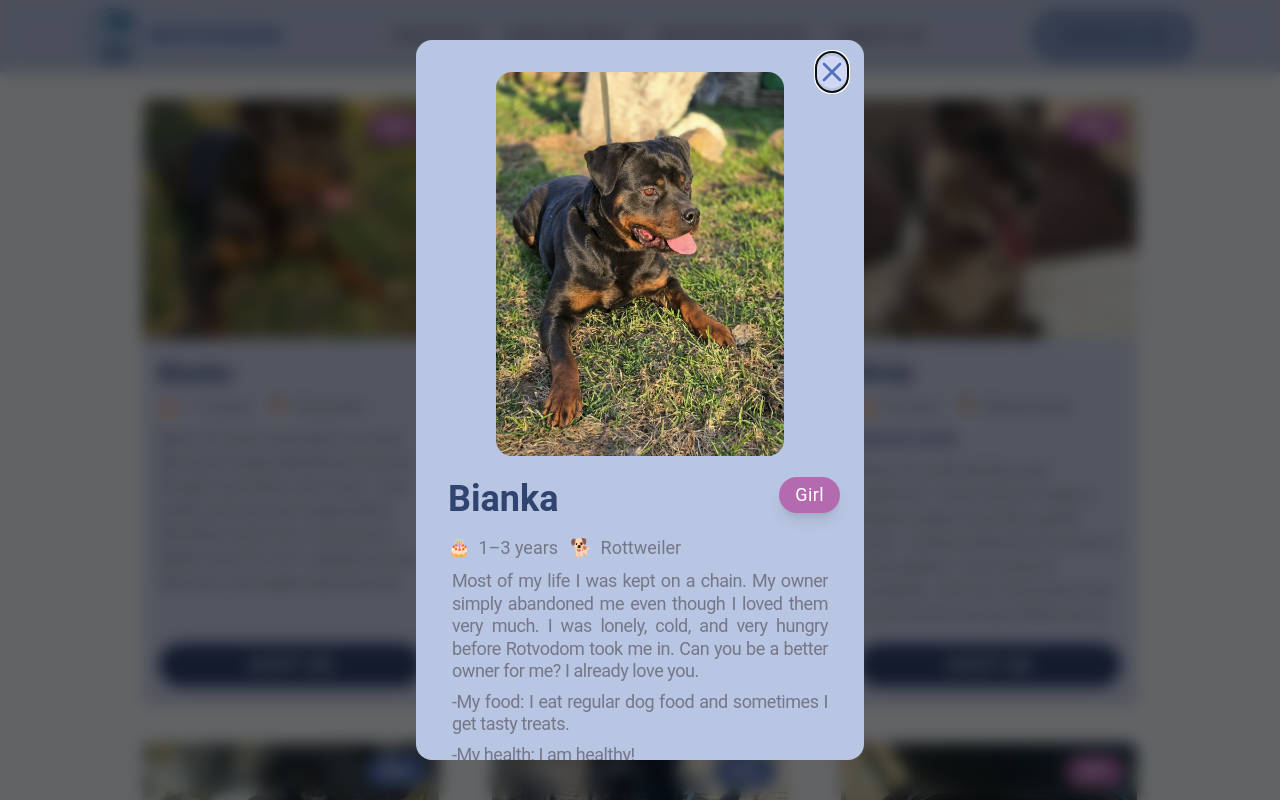
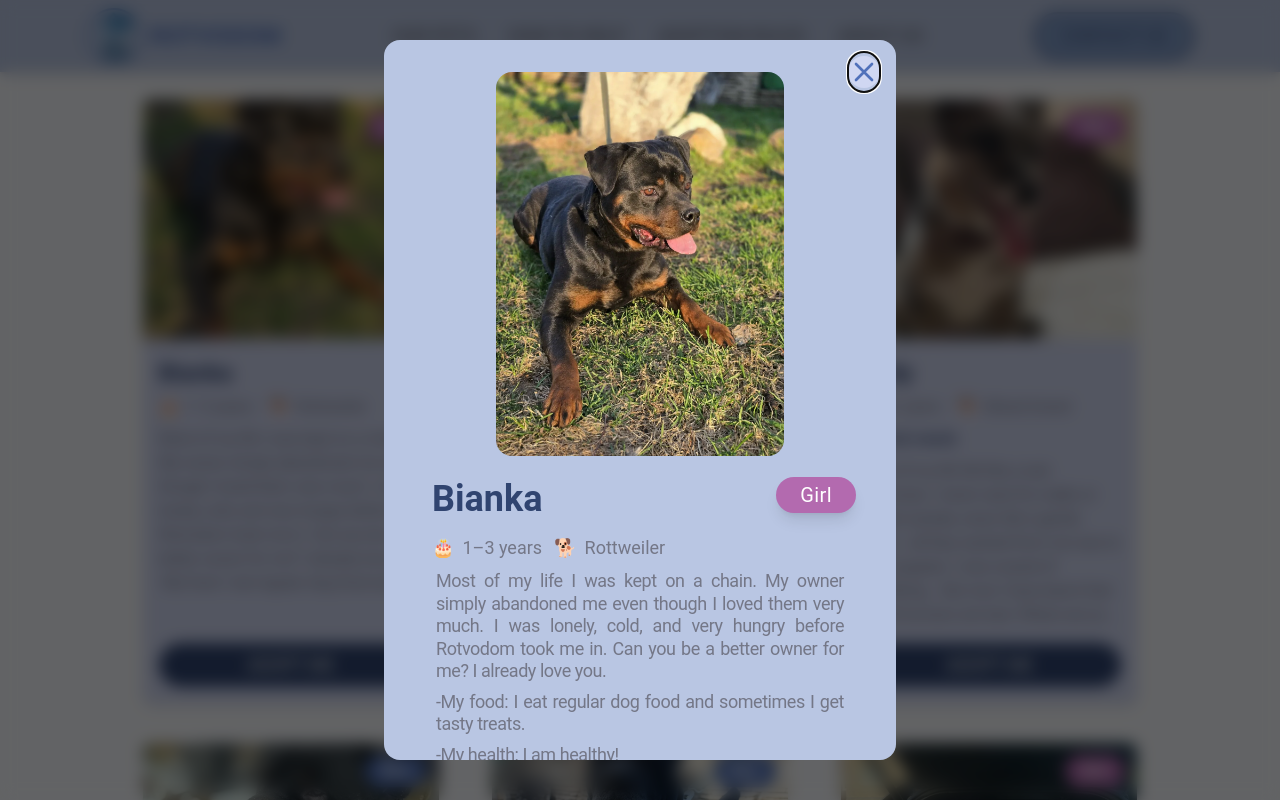
Before and after one commit to bavayra/dog-shelter, a React (Vite) app: page / in a window 1280 px wide. Both pictures are taken after a click on the element 290 px from the left and 1745 px from the top of the page. Shown: the part 1345-2145 px from the top of the page. Built offline with nearby package versions, Linux system fonts and the light colour scheme; a web font is replaced by a local one.

Commit message:
style(dogModal-834): increased w of the btn, increased w of the modal container, increased font size and px for the gender badge

```diff
--- a/src/components/DogModal.tsx
+++ b/src/components/DogModal.tsx
@@ -99,7 +99,7 @@ const DogModal = ({ dog, isOpen, onClose }: DogModalProps) => {
       aria-labelledby="modal-title"
     >
       <div
-        className="bg-primary-200 4xl:max-h-[82vh] 5xl:max-w-2xl 6xl:max-w-xl 5xl:tracking-tight 5xl:px-4 relative mx-4 max-h-[90vh] w-full max-w-3xl overflow-y-auto rounded-2xl md:max-w-md"
+        className="bg-primary-200 4xl:max-h-[82vh] 5xl:max-w-2xl tablet-lg:max-w-lg tablet-lg:px-4 6xl:max-w-xl 5xl:tracking-tight 5xl:px-4 relative mx-4 max-h-[90vh] w-full max-w-3xl overflow-y-auto rounded-2xl md:max-w-md"
         onClick={(e) => e.stopPropagation()}
         ref={modalRef}
       >
@@ -152,9 +152,9 @@ const DogModal = ({ dog, isOpen, onClose }: DogModalProps) => {
               {name}
             </h3>
             <div
-              className={`absolute top-74 right-4 md:static ${genderBadgeColor} 5xl:py-4 6xl:py-2 flex items-center gap-1 rounded-full px-4 py-1 tracking-wide text-white shadow-lg 2xl:px-5`}
+              className={`absolute top-74 right-4 md:static ${genderBadgeColor} 5xl:py-4 6xl:py-2 tablet-lg:px-6 flex items-center gap-1 rounded-full px-4 py-1 tracking-wide text-white shadow-lg 2xl:px-5`}
             >
-              <span className="tablet-sm:text-lg 5xl:text-2xl text-base">
+              <span className="tablet-sm:text-lg tablet-lg:text-xl 5xl:text-2xl text-base">
                 {gender}
               </span>
             </div>
@@ -212,7 +212,7 @@ const DogModal = ({ dog, isOpen, onClose }: DogModalProps) => {
             size="medium"
             onClick={handleAdoptClick}
             disabled={isAdopted}
-            className="4xl:w-xs 5xl:w-md 5xl:py-4 6xl:w-sm xs:px-16 mx-auto flex w-auto justify-center md:mb-6 lg:w-xs"
+            className="4xl:w-xs 5xl:w-md 5xl:py-4 6xl:w-sm xs:px-16 tablet-lg:w-xs mx-auto flex w-auto justify-center md:mb-6"
             ariaLabel={`Adopt ${name}`}
           >
             {isAdopted ? 'Already found home' : 'ADOPT ME'}
```
